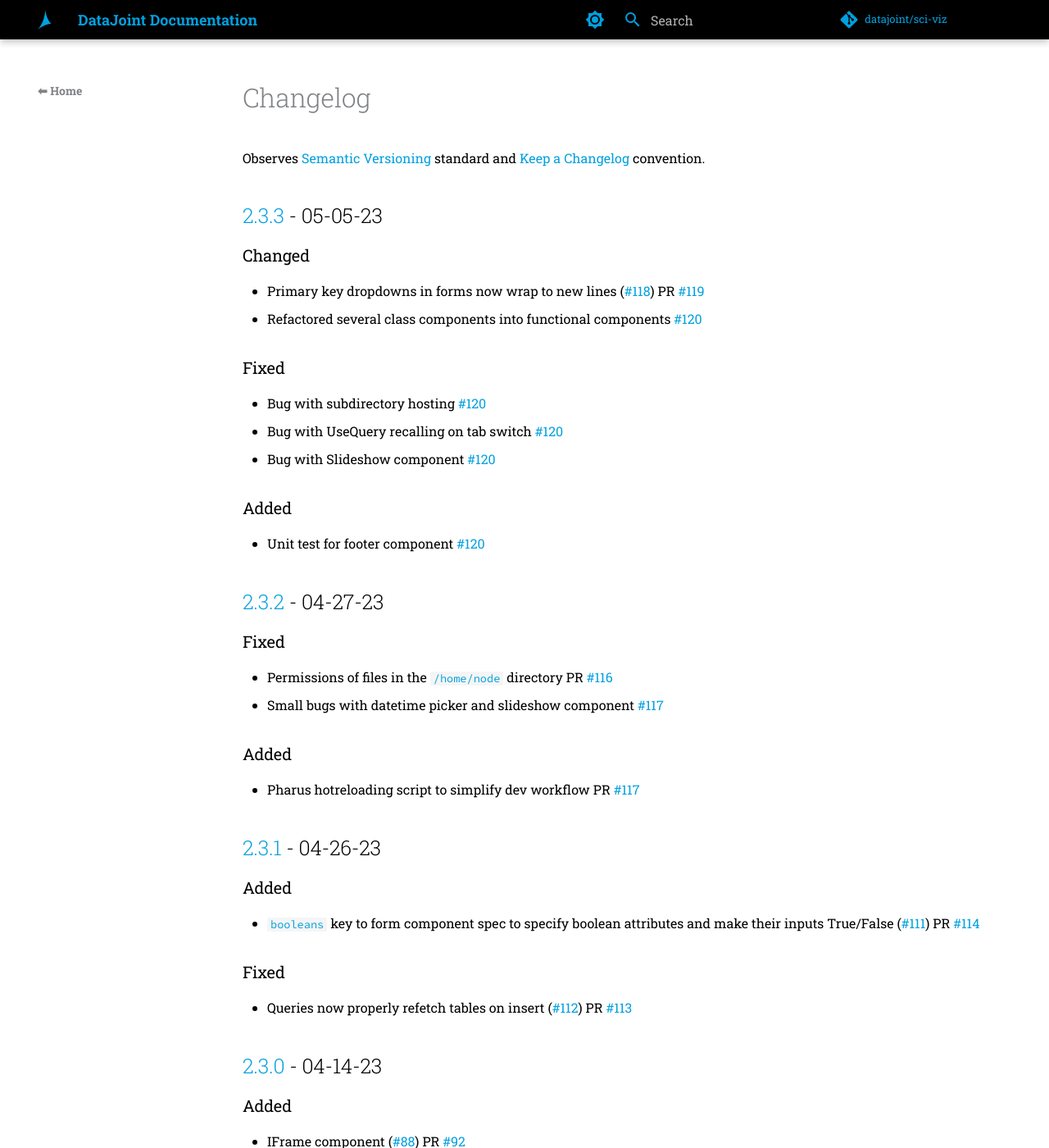
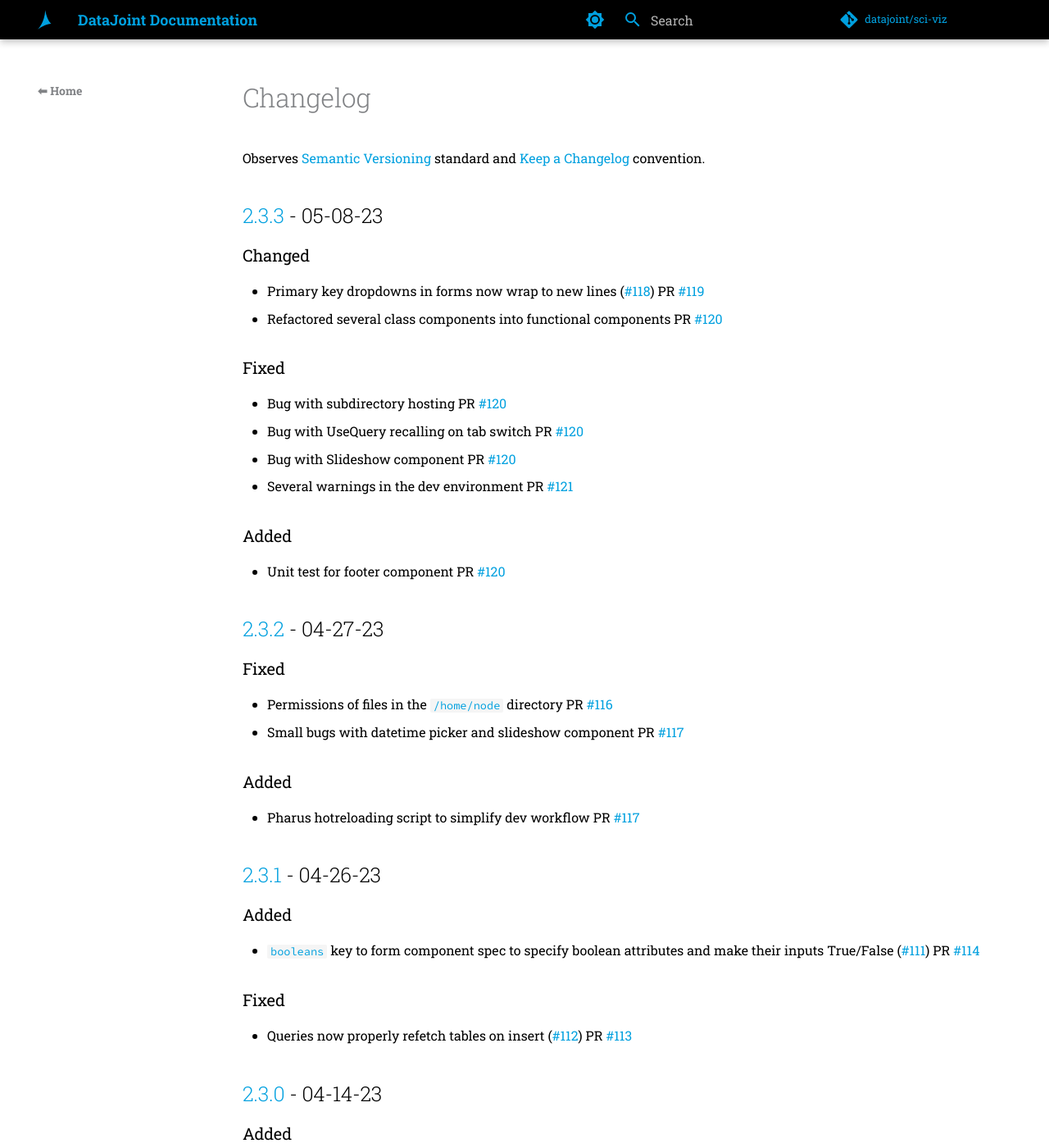
Before and after one commit to datajoint/sci-viz, an MkDocs documentation site: the page built from docs/src/changelog.md, in a window 1280 px wide and 1400 px high. Shown: the whole window at 82% size. Built offline with MkDocs 1.6.1 and Material for MkDocs 9.7.7, drawn with Linux system fonts in a browser that asks for light colours; comment, search, counter and statistics services are not loaded; the version menu is left out.

Commit message:
changelog

```diff
--- a/docs/src/changelog.md
+++ b/docs/src/changelog.md
@@ -2,29 +2,30 @@
 
 Observes [Semantic Versioning](https://semver.org/spec/v2.0.0.html) standard and [Keep a Changelog](https://keepachangelog.com/en/1.0.0/) convention.
 
-## [2.3.3] - 05-05-23
+## [2.3.3] - 05-08-23
 
 ### Changed
 
 - Primary key dropdowns in forms now wrap to new lines ([#118](https://github.com/datajoint/sci-viz/issues/118)) PR [#119](https://github.com/datajoint/sci-viz/pull/119)
-- Refactored several class components into functional components [#120](https://github.com/datajoint/sci-viz/pull/120)
+- Refactored several class components into functional components PR [#120](https://github.com/datajoint/sci-viz/pull/120)
 
 ### Fixed
 
-- Bug with subdirectory hosting [#120](https://github.com/datajoint/sci-viz/pull/120)
-- Bug with UseQuery recalling on tab switch [#120](https://github.com/datajoint/sci-viz/pull/120)
-- Bug with Slideshow component [#120](https://github.com/datajoint/sci-viz/pull/120)
+- Bug with subdirectory hosting PR [#120](https://github.com/datajoint/sci-viz/pull/120)
+- Bug with UseQuery recalling on tab switch PR [#120](https://github.com/datajoint/sci-viz/pull/120)
+- Bug with Slideshow component PR [#120](https://github.com/datajoint/sci-viz/pull/120)
+- Several warnings in the dev environment PR [#121](https://github.com/datajoint/sci-viz/pull/121)
 
 ### Added
 
-- Unit test for footer component [#120](https://github.com/datajoint/sci-viz/pull/120)
+- Unit test for footer component PR [#120](https://github.com/datajoint/sci-viz/pull/120)
 
 ## [2.3.2] - 04-27-23
 
 ### Fixed
 
 - Permissions of files in the `/home/node` directory PR [#116](https://github.com/datajoint/sci-viz/pull/116)
-- Small bugs with datetime picker and slideshow component [#117](https://github.com/datajoint/sci-viz/pull/117)
+- Small bugs with datetime picker and slideshow component PR [#117](https://github.com/datajoint/sci-viz/pull/117)
 
 ### Added
 
```
